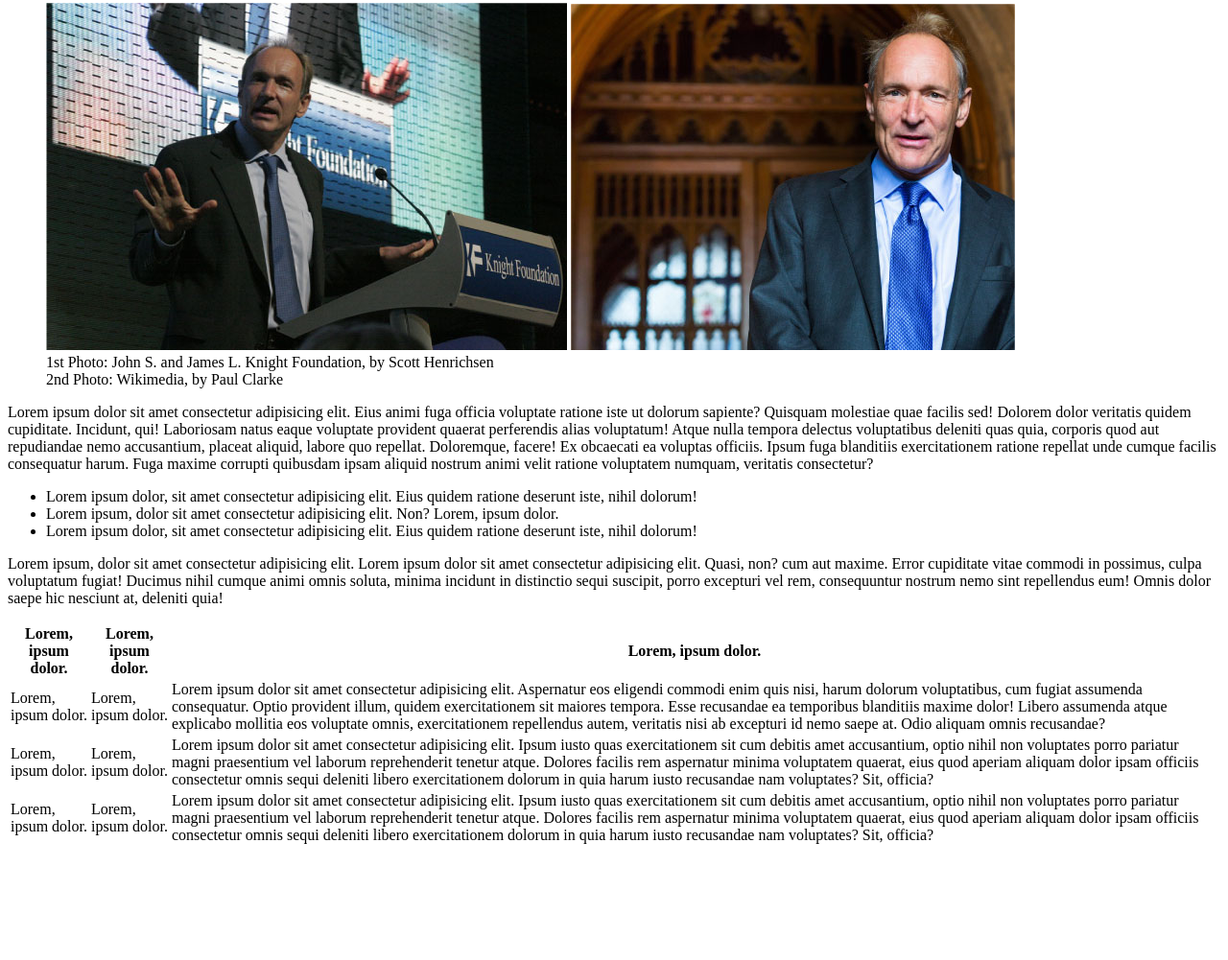
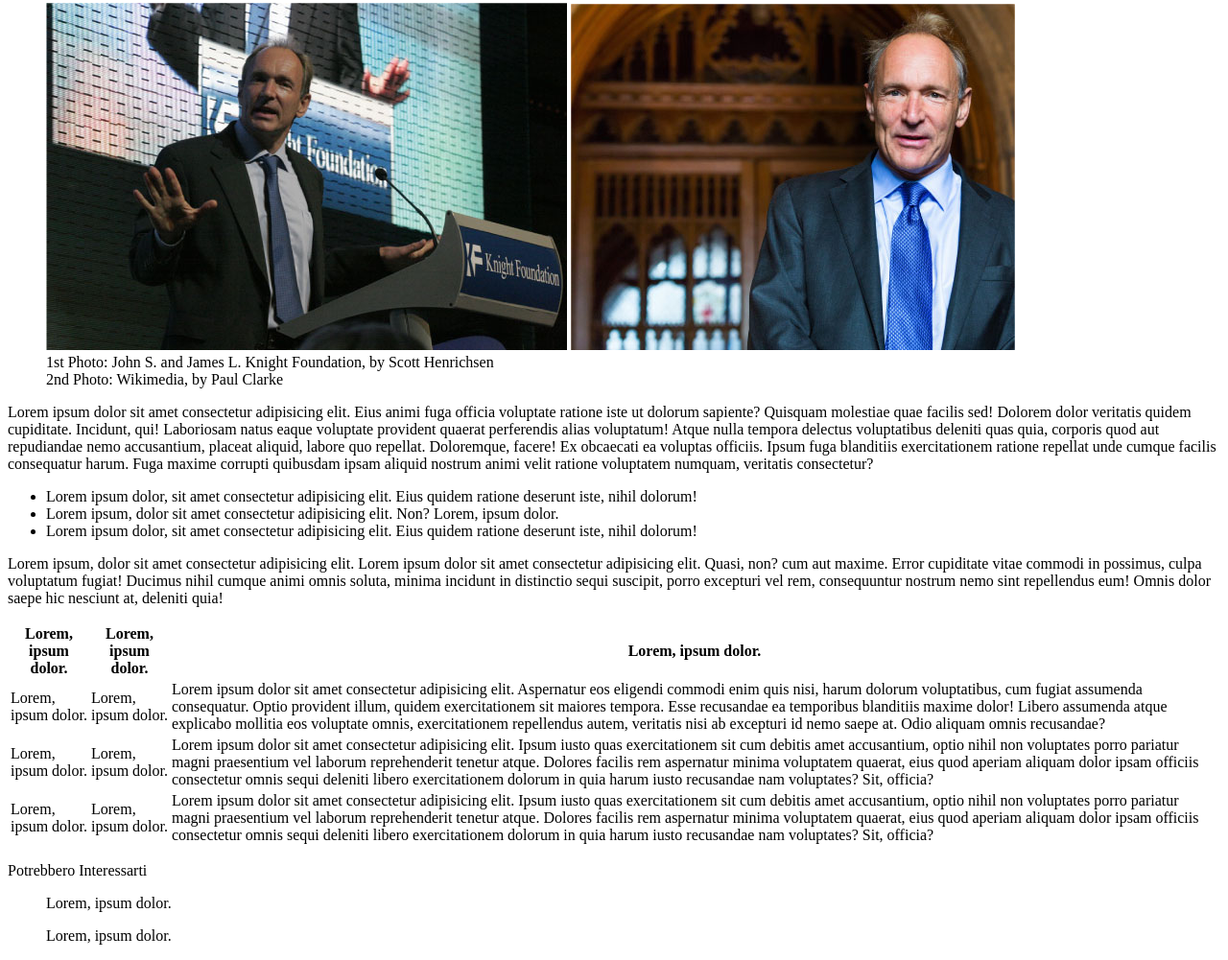
Before and after one commit to MarcoProstamo/html-css-booleaner, a plain HTML site: page index.html in a window 1280 px wide. Shown: the part 449-1450 px from the top of the page at 96% size. Before the commit the page ends 1340 px from the top, so only its background shows below. Drawn offline with Linux system fonts and the light colour scheme.

Commit message:
Feat → Add Footer

```diff
--- a/index.html
+++ b/index.html
@@ -103,6 +103,16 @@
             </table>
         </section>
     </main>
+
+    <footer>
+        <p>Potrebbero Interessarti</p>
+        <figure>
+            Lorem, ipsum dolor.
+        </figure>
+        <figure>
+            Lorem, ipsum dolor.
+        </figure>
+    </footer>
 </body>
 
 </html>
```
